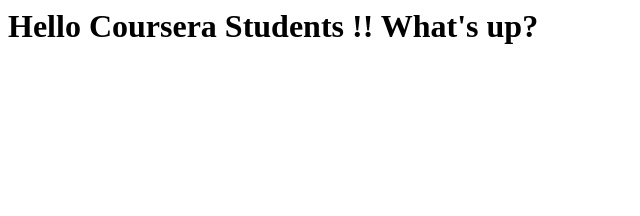
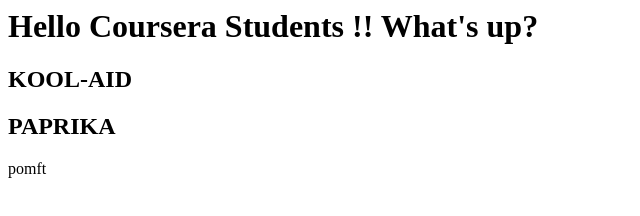
Before and after one commit to kasiserxblue/coursera-test, a plain HTML site: page index.html in a window 1280 px wide. Shown: the whole page, without its empty margins (0-640 px from the left). Drawn offline with Linux system fonts and the light colour scheme.

Commit message:
Second web file

```diff
--- a/index.html
+++ b/index.html
@@ -7,6 +7,9 @@
     </head>
     <body>
         <h1>Hello Coursera Students !! What's up? </h1>
+        <h2>KOOL-AID</h2>
+        <h2>PAPRIKA</h2>
+        <p>pomft</p>
 
     </body>
 
```
